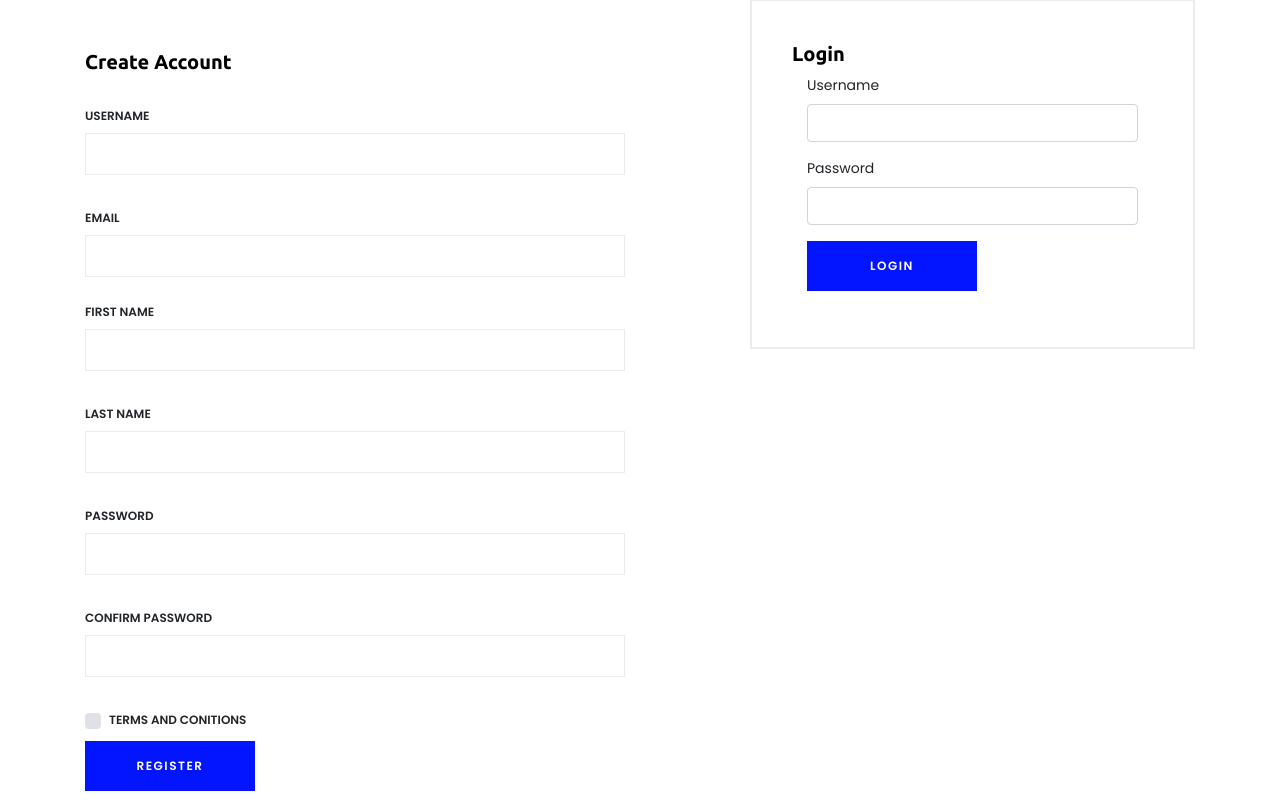
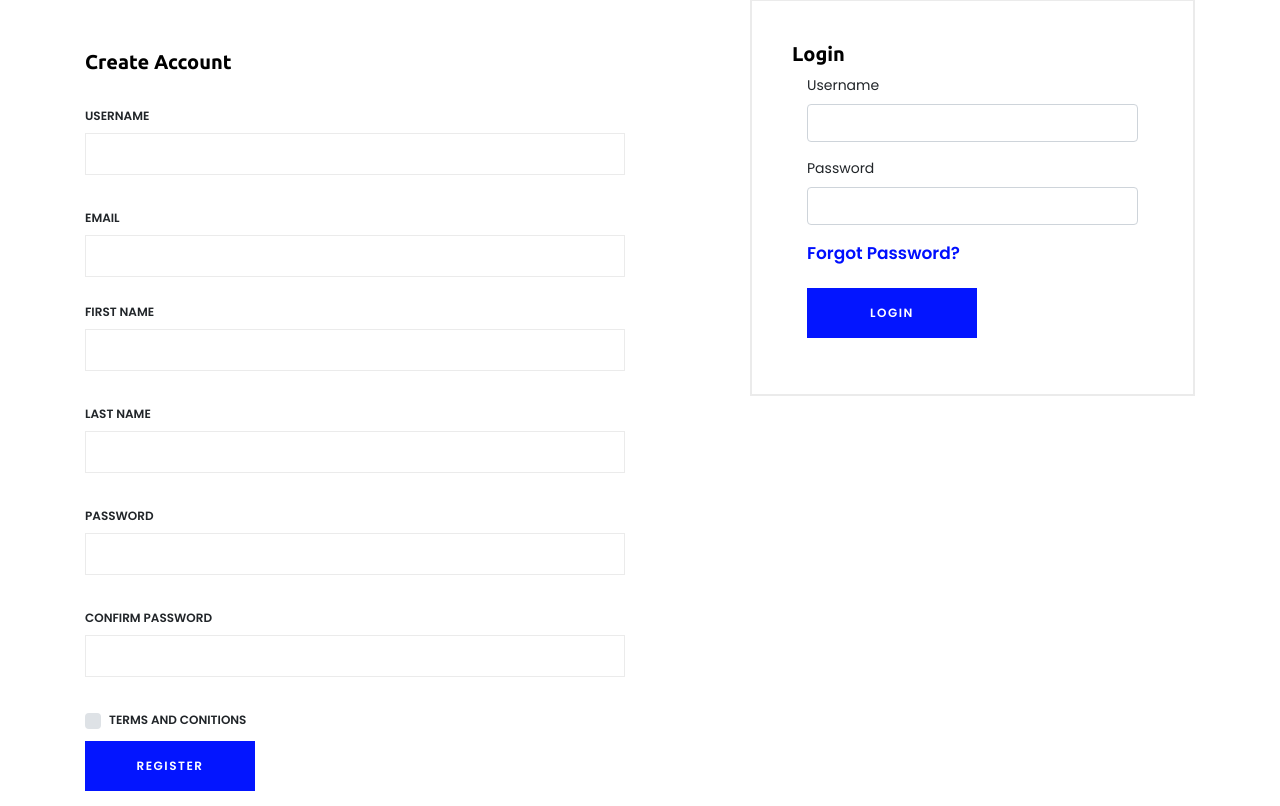
Before and after one commit to Oluwatobi17/spudstitchescode, a Django app: page /signin/ in a window 1280 px wide. Shown: the part 166-972 px from the top of the page. Run offline with Django 3.2, Linux system fonts and the light colour scheme; data that the repository does not hold is empty; parts of the project's set-up code (start-up, migrations or seed data) failed here and were passed over; some libraries are stand-ins or nearby versions; some web fonts are replaced.

Commit message:
Forgot password

```diff
--- a/index/static/index/css/dac.css
+++ b/index/static/index/css/dac.css
@@ -28,9 +28,24 @@ ul.messagelist li.error {
     height: 18px;
     margin-right: 10px;
 }
-/*.single-product-wrapper .product-img img{
-    max-height: 200px;
+.spud-logo{
+    width: 50px;
+    height: 30px;
 }
-.single-product-wrapper .hover-img img{
-    max-height: 200px;
-}*/
+.spud-logo-bottom{
+    width: 50px;
+    height: 50px;
+}
+.qty_avail{
+    width: 20px;
+}
+.commodityPic{
+    width: 70px;
+    height: 70px;
+}
+.notdelivered{
+    color: green;
+}
+.hide{
+    display: none;
+}
--- a/index/static/index/js/dac.js
+++ b/index/static/index/js/dac.js
@@ -183,8 +183,6 @@ $(function(){
 
 					// subtotal += (parseFloat(data.content.price)*parseInt(data.content.quantity))
 					subtotal = mathround(totalprice)
-					alert('Subtotal')
-					alert(subtotal)
 					$cartnumbers.find('.subtotal').text('#'+subtotal)
 					$cartnumbers.find('.total').text('#'+subtotal)
 				}else{
--- a/index/templates/base.html
+++ b/index/templates/base.html
@@ -38,6 +38,18 @@
         }
         .notdelivered{
             color: green;
+        }
+        .hide{
+            display: none;
+        }
+        .forgotpasslink{
+            margin-left: 15px;
+            font-size: 17px;
+            color: #000fff;
+            margin-bottom: 20px;
+        }
+        .forgotpasslink:hover{
+            font-size: 17px;
         }
     </style>
     <script src="{% static '/index/js/jquery/jquery-2.2.4.min.js' %}"></script>
--- a/index/templates/login.html
+++ b/index/templates/login.html
@@ -71,8 +71,34 @@
 										<label for="password">Password</label>
 										<input type="password" class="form-control mb-3" id="password" name="password">
 									</div>
+
+									<a href="#" class="forgotpasslink">Forgot Password?</a>
+									<br>
+									<br>
 								<div class="col-12 mb-3">
 									<input type="submit" value="Login" class="btn essence-btn">
+								</div>
+							</div>
+						</form>
+					</div>
+
+
+					<!-- Forget pass -->
+					<div class="order-details-confirmation hide">
+						<form action="{% url 'forgotpass' %}" method="post">
+							{% csrf_token %}
+							<div class="cart-page-heading">
+								<h5>Forgot Password</h5>
+									<div class="col-12 mb-3">
+										<label for="username">Username</label>
+										<input type="text" class="form-control mb-3" id="username" name="username">
+									</div>
+
+									<a href="#" class="forgotpasslink">Login</a>
+									<br>
+									<br>
+								<div class="col-12 mb-3">
+									<input type="submit" value="Reset Password" class="btn essence-btn">
 								</div>
 							</div>
 						</form>
@@ -81,5 +107,13 @@
 			</div>
 		</div>
 	</div>
+
+	<script type="text/javascript">
+		$(document).ready(function(){
+			$('.ml-lg-auto .forgotpasslink').on('click', function(){
+				$('.ml-lg-auto .order-details-confirmation').toggleClass('hide')
+			})
+		})
+	</script>
 	<!-- ##### Checkout Area End ##### -->
 {% endblock %}
--- a/index/urls.py
+++ b/index/urls.py
@@ -15,6 +15,7 @@ urlpatterns = [
     path('account/recently-viewed/', views.recent, name='recent'),
     path('account/change-password/', views.changepassword, name='changepassword'),
     path('cart/', views.cart, name='cart'),
+    path('forgot-pass/', views.forgotpass, name='forgotpass'),
     path('cccomplete-payment/', views.completepayment, name='completepayment'),
     path('contact/', views.contact, name='contact'),
     path('checkout/', views.checkout, name='checkout'),
--- a/index/views.py
+++ b/index/views.py
@@ -12,6 +12,7 @@ from decimal import Decimal
 import requests
 from spud import settings
 import json
+from django.core.mail import send_mail, EmailMessage
 
 delivLoc1 = ['Ikoyi/VI','Oshodi','Surulere','Yaba','Ikeja','Festac','Ketu',
 		'Ojota','Ogba','Maryland','Onipanu','Ilupeju','Mushin','Ikokun',
@@ -126,6 +127,34 @@ def account(request):
 
 	messages.error(request, "Please login or signup if you don't have an account yet")
 	return redirect(login)
+
+
+def forgotpass(request):
+	if request.method=='POST':
+		username = request.POST['username'].replace(' ', '')
+		if username:
+			if User.objects.filter(username=username):
+				user = User.objects.get(username=username)
+				newpass = get_random_string(6)
+				message = "Hello, {}. Your new password is {}. \n Please ignore this message if you don't have a Project account".format(user.first_name, newpass)
+
+				res = send_mail('Password reset', message, "ibdac2000@gmail.com",[user.email], fail_silently=True)
+				if res==None:
+					messages.error(request, 'Unable to reset password, please try again')
+				else:
+					user.set_password(newpass)
+					user.save()
+					messages.success(request, 'New Password has been sent to your email')
+				return redirect(login)
+			else:
+				messages.error(request, 'Username does not exist. Please check your letter case')
+				return redirect(login)
+		else:
+			messages.error(request, 'Please enter the username you want to reset password')
+			return redirect(login)
+	else:
+		return redirect(login)
+
 
 def orders(request):
 	if request.user.is_authenticated:
```
Also changed, not shown: db.sqlite3.
